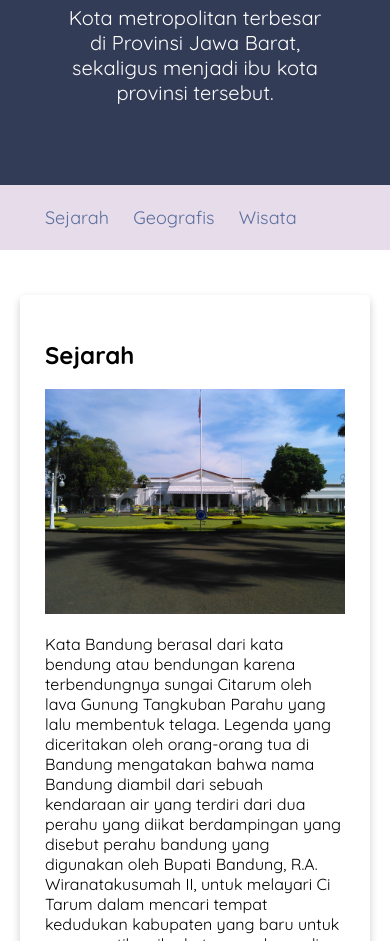
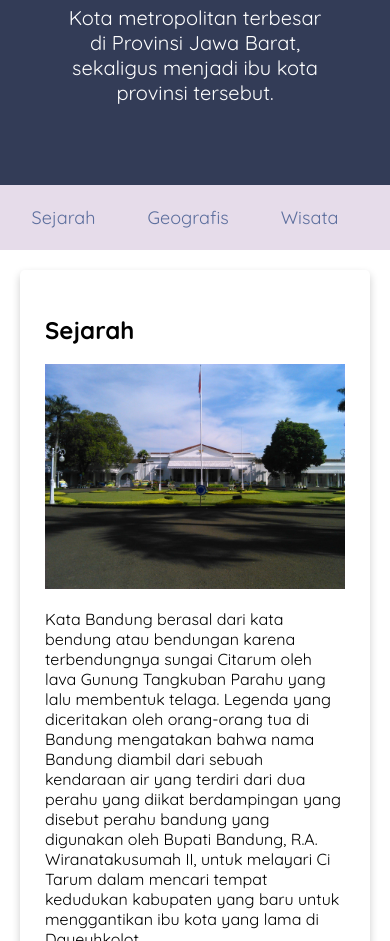
Before and after one commit to clickers99/front-end-dev-course, a plain HTML site: page index.html in a window 390 px wide. Shown: the part 159-1100 px from the top of the page. Drawn offline with Linux system fonts and the light colour scheme.

Commit message:
implementasi Flexbox pada Halaman Profil Bandung

```diff
--- a/assets/styles/styles.css
+++ b/assets/styles/styles.css
@@ -1,3 +1,5 @@
+@import url("https://fonts.googleapis.com/css?family=Quicksand:400,700&display=swap");
+
 * {
     box-sizing: border-box;
 }
@@ -57,9 +59,7 @@ nav a:hover {
 .card {
     box-shadow: 0 4px 8px 0 rgba(0, 0, 0, 0.2);
     border-radius: 5px;
-
     padding: 25px;
-    margin-top: 25px;
 }
 
 .jumbotron {
@@ -71,9 +71,14 @@ nav a:hover {
 }
 
 nav li {
-    display: inline;
     list-style-type: none;
     margin-right: 20px;
+}
+
+nav ul {
+    padding-inline: 4rem;
+    display: flex;
+    gap: 2rem;
 }
 
 nav {
@@ -86,31 +91,45 @@ nav {
 
 main {
     padding: 20px;
-    overflow: auto;
+    display: flex;
+    gap: 1.5rem;
 }
 
 #content {
-    float: left;
-    width: 75%;
+    flex: 5;
+    display: flex;
+    flex-flow: column nowrap;
+    gap: 1rem 2rem;
 }
 
 aside {
-    float: right;
-    width: 25%;
-
-    padding-left: 20px;
+    flex: 1;
 }
 
 header {
     display: inline;
 }
 
-@media screen and (max-width: 1000px) {
-    #content, aside {
-        width: 100%;
-        padding: 0;
+@media screen and (max-width: 1200px) {
+    main {
+        flex-flow: column nowrap;
+    }
+
+    main aside {
+        align-self: center;
     }
 }
+
+@media screen and (max-width: 768px) {
+    nav ul {
+        justify-content: center;
+    }
+
+    main aside {
+        align-self: stretch;
+    }
+}
+
 
 .table1 {
     text-align: center;
```
